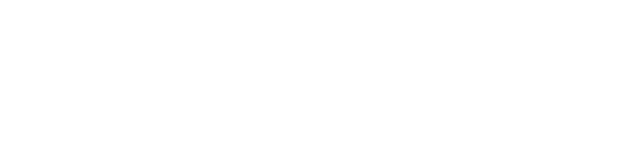
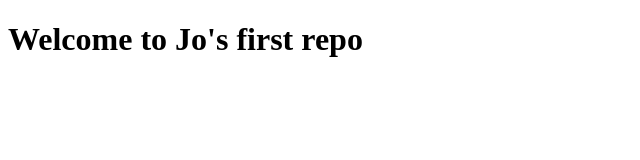
Before and after one commit to JVLoe/myFirstRepo, a plain HTML site: page index.html in a window 1280 px wide. Shown: the whole page, without its empty margins (0-640 px from the left). Drawn offline with Linux system fonts and the light colour scheme.

Commit message:
ignored stuff

```diff
--- a/index.html
+++ b/index.html
@@ -4,5 +4,6 @@
 	<link rel="stylesheet" type="text/css" href="style.css">
 </head>
 <body>
+	<h1>Welcome to Jo's first repo</h1>
 </body>
 </html>
```
Also changed, not shown: Screenshot 2022-07-08 at 14.02.11.png (added), 1 other file.
